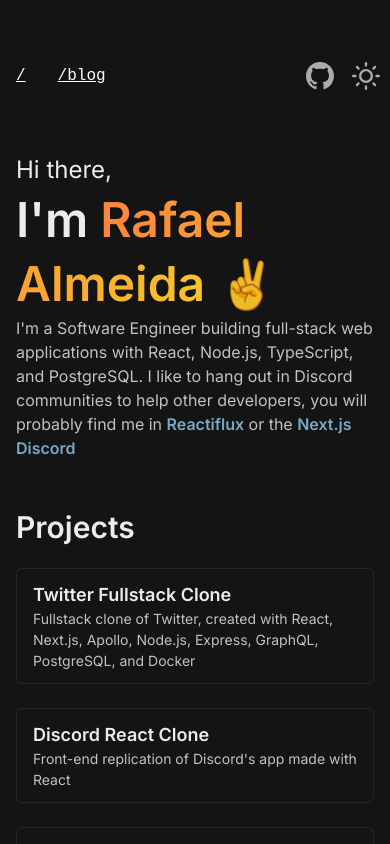
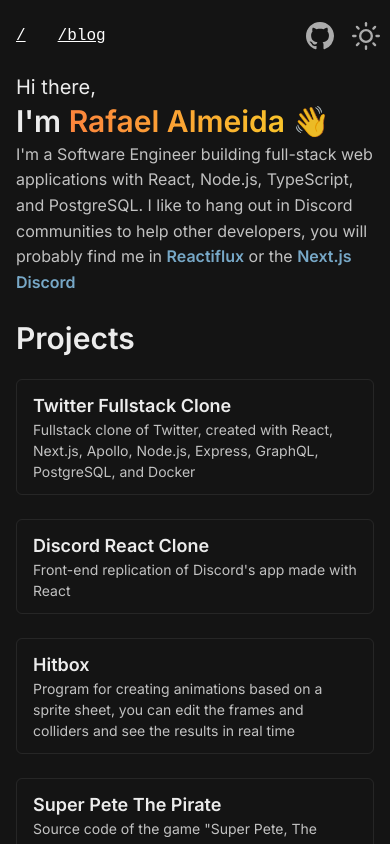
Before and after one commit to rafaelalmeidatk/rafaelalmeidatk.com, a Next.js app: page / in a window 390 px wide. Shown: the top 844 px of the page. Built offline with nearby package versions, Linux system fonts and the light colour scheme.

Commit message:
Improve responsive spacings

```diff
--- a/src/components/Layout.tsx
+++ b/src/components/Layout.tsx
@@ -6,7 +6,7 @@
 
 export const Layout = ({ children }: LayoutProps) => {
   return (
-    <Container marginY={[14, 14]} maxW="70ch">
+    <Container marginY={[4, 8, 14]} maxW="70ch">
       {children}
     </Container>
   );
--- a/src/pages/blog/index.tsx
+++ b/src/pages/blog/index.tsx
@@ -22,7 +22,7 @@
     <Header />
 
     <Box flex="1 1 auto">
-      <Heading as="h1" mt={14} mb={8} textAlign="center">
+      <Heading as="h1" mt={[4, 8, 14]} mb={[4, null, 8]} textAlign="center">
         Blog posts
       </Heading>
 
--- a/src/pages/index.tsx
+++ b/src/pages/index.tsx
@@ -1,7 +1,6 @@
 import React from 'react';
 import {
   Text,
-  Container,
   Heading,
   Stack,
   Link,
@@ -15,6 +14,7 @@
 import { Header } from '../components/Header';
 import { Projects } from '../components/Projects';
 import { BlogPostsList } from '../components/BlogPostsList';
+import { Layout } from '../components/Layout';
 
 const gradientText = keyframes`
   0% { background-position: 0 50%; }
@@ -28,13 +28,13 @@
 
 const Home = ({ posts }: HomeProps) => {
   return (
-    <Container marginY={[14, 14]} maxW="70ch">
+    <Layout>
       <Header />
 
-      <Stack spacing={12} mt={14}>
+      <Stack spacing={[6, 8, 12]} mt={[4, 8, 14]}>
         <Box>
-          <Text fontSize="2xl">Hi there,</Text>
-          <Heading as="h1" fontSize="5xl">
+          <Text fontSize={['xl', '2xl']}>Hi there,</Text>
+          <Heading as="h1" fontSize={['3xl', '4xl', '5xl']}>
             I'm{' '}
             <chakra.span
               // yeah I got these colors from Vercel :P
@@ -46,9 +46,9 @@
             >
               Rafael Almeida
             </chakra.span>{' '}
-            ✌
+            👋
           </Heading>
-          <Text opacity={0.8}>
+          <Text opacity={0.8} lineHeight={1.6}>
             I'm a Software Engineer building full-stack web applications with
             React, Node.js, TypeScript, and PostgreSQL. I like to hang out in
             Discord communities to help other developers, you will probably find
@@ -74,7 +74,7 @@
           <BlogPostsList posts={posts} size="compact" />
         </Box>
       </Stack>
-    </Container>
+    </Layout>
   );
 };
 
```
